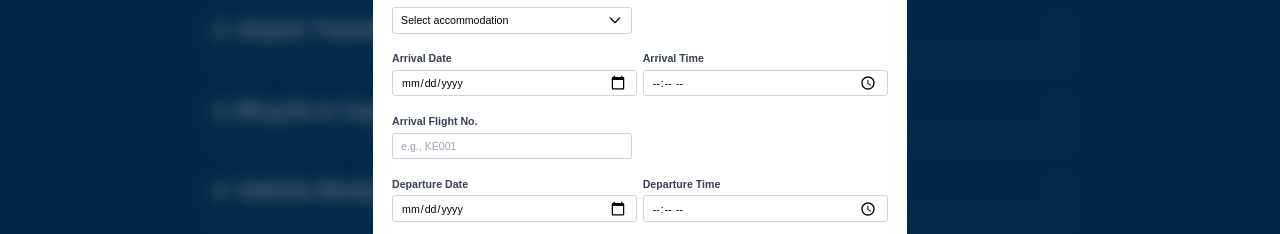
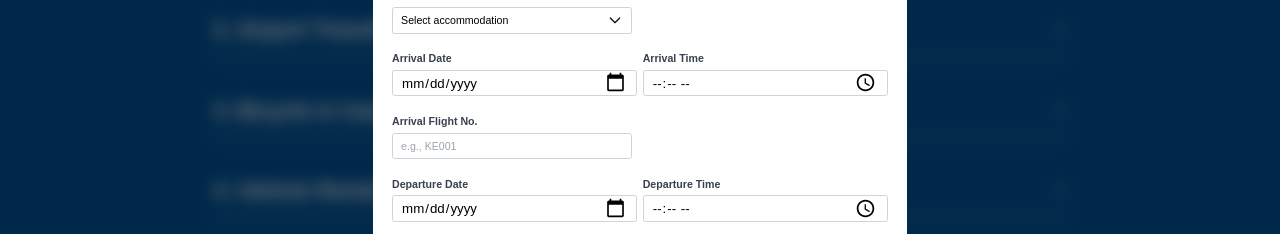
Before and after one commit to jakeon32/ucimtb, a website: page en/faq.html in a window 1280 px wide. Both pictures are taken after a click on the link "Request a quote and make a booking". Shown: the part 349-583 px from the top of the page. Drawn offline with Linux system fonts and the light colour scheme; a web font is replaced by a local one.

Commit message:
Enlarge date/time picker font size and icon
Co-Authored-By: Claude Opus 4.6 <noreply@anthropic.com>

```diff
--- a/css/common.css
+++ b/css/common.css
@@ -65,6 +65,7 @@ footer .copyright{font-size: 1.04vw; font-weight: 400; color: #6B7280; text-alig
 .modal-body .form-wrap .form-group .input-group:has(input[type="tel"]) input:first-child{flex: 1;}
 .modal-body .form-wrap .form-group .input-group:has(input[type="tel"]) input:last-child{flex: 3;}
 .modal-body .form-wrap .form-group .input-group input, .modal-body .form-wrap .form-group .input-group select, .modal-body .form-wrap .form-group .input-group textarea{width: 100%; font-size: 0.83vw;}
+.modal-body .form-wrap .form-group .input-group input[type="date"], .modal-body .form-wrap .form-group .input-group input[type="time"]{font-size: 1.04vw;}
 .modal-body .form-wrap .form-group-wrap{display: flex; align-items: center; column-gap: 0.42vw;}
 .modal-body .form-wrap .form-group-wrap > .form-group{flex: 1;}
 .modal-body .form-wrap .form-group.full{grid-column: span 2;}
--- a/css/reset.css
+++ b/css/reset.css
@@ -147,8 +147,8 @@ input[type="date"], input[type="time"] {
 input[type="date"]::-webkit-calendar-picker-indicator,
 input[type="time"]::-webkit-calendar-picker-indicator {
     cursor: pointer;
-    width: 1.25vw;
-    height: 1.25vw;
+    width: 1.67vw;
+    height: 1.67vw;
 }
 
 input[type="button"], input[type="submit"] {
```
